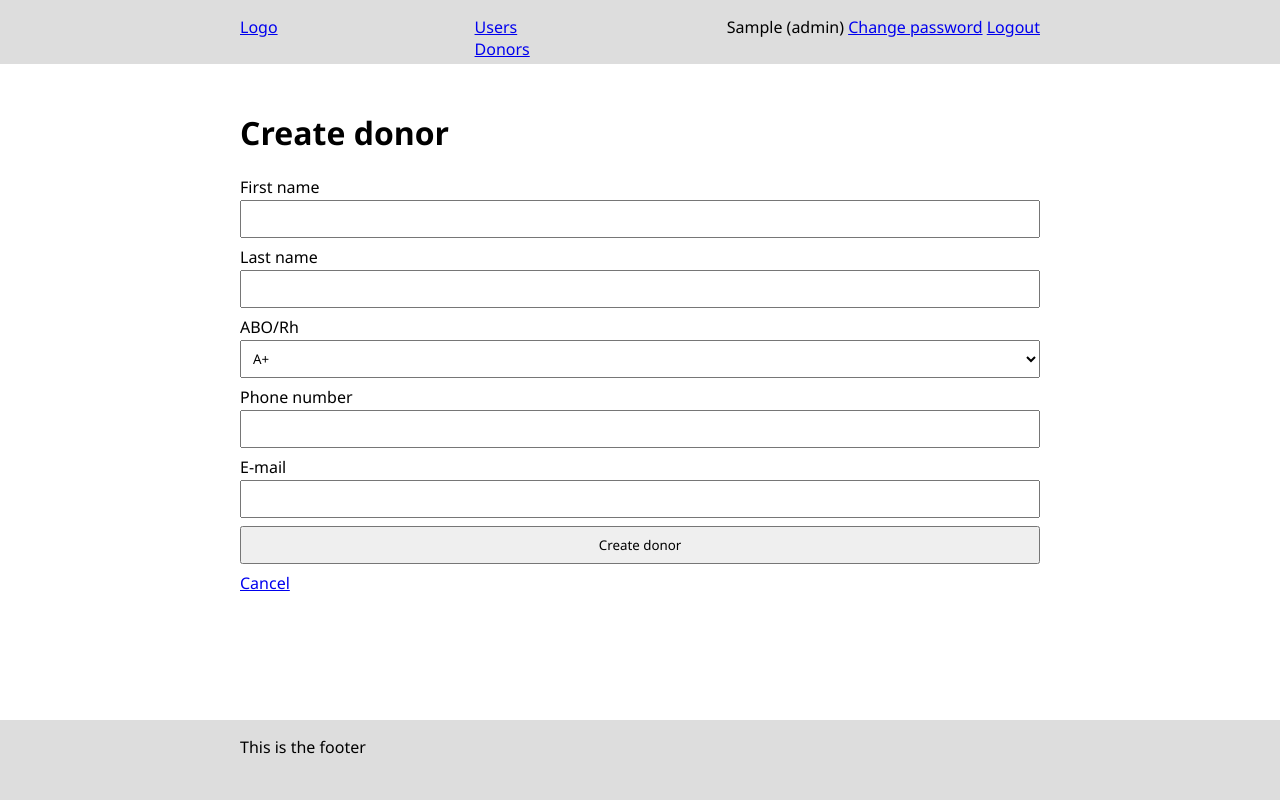
After one commit to claucia/cs50x-final-project, a Flask app: page /donors/new in a window 1280 px wide. The commit adds this page. Run offline with Flask 2, Linux system fonts and the light colour scheme; a user stored in the database is signed in; tables that the repository leaves empty hold one stand-in row (values such as "Sample post"); some libraries are stand-ins or nearby versions.

Commit message:
Create donor

```diff
--- a/app/forms.py
+++ b/app/forms.py
@@ -1,8 +1,17 @@
 from wtforms import Form, StringField, PasswordField, SelectField, SubmitField, validators
-from app.models import Role
+from app.models import BloodType, Role
 
 user_role_choices = [(Role.ADMIN, 'Administrator'),
                      (Role.PHYSICIAN, 'Physician')]
+
+blood_type_choices = [(BloodType.A_POSITIVE, BloodType.A_POSITIVE),
+                      (BloodType.A_NEGATIVE, BloodType.A_NEGATIVE),
+                      (BloodType.B_POSITIVE, BloodType.B_POSITIVE),
+                      (BloodType.B_NEGATIVE, BloodType.B_NEGATIVE),
+                      (BloodType.AB_POSITIVE, BloodType.AB_POSITIVE),
+                      (BloodType.AB_NEGATIVE, BloodType.AB_NEGATIVE),
+                      (BloodType.O_POSITIVE, BloodType.O_POSITIVE),
+                      (BloodType.O_NEGATIVE, BloodType.O_NEGATIVE)]
 
 
 class CreateUserForm(Form):
@@ -61,3 +70,22 @@ class ChangePasswordForm(Form):
         'New password',
         [validators.DataRequired()])
     submit = SubmitField('Change password')
+
+
+# Donor
+class CreateDonorForm(Form):
+    first_name = StringField(
+        'First name',
+        [validators.DataRequired(), validators.Length(min=2, max=100)])
+    last_name = StringField(
+        'Last name',
+        [validators.DataRequired(), validators.Length(min=2, max=100)])
+    abo_rh = SelectField(
+        u'ABO/Rh', choices=blood_type_choices)
+    phone_number = StringField(
+        'Phone number',
+        [validators.DataRequired(), validators.Length(min=6, max=100)])
+    email = StringField(
+        'E-mail',
+        [validators.DataRequired(), validators.Length(min=6, max=100)])
+    submit = SubmitField('Create donor')
--- a/app/models.py
+++ b/app/models.py
@@ -25,6 +25,18 @@ class User(UserMixin, db.Model):
         return self.role == Role.PHYSICIAN
 
 
+class BloodType(object):
+    __slots__ = ()
+    A_POSITIVE = 'A+'
+    A_NEGATIVE = 'A-'
+    AB_POSITIVE = 'AB+'
+    AB_NEGATIVE = 'AB-'
+    B_POSITIVE = 'B+'
+    B_NEGATIVE = 'B-'
+    O_POSITIVE = 'O+'
+    O_NEGATIVE = 'O-'
+
+
 class Donor(db.Model):
     __tablename__ = 'donors'
 
--- a/app/routes/donor.py
+++ b/app/routes/donor.py
@@ -2,13 +2,43 @@ from flask import Flask, render_template, request, redirect, flash, url_for
 from flask_login import login_required
 from app.models import Role, Donor
 from app.app import app
+from app.forms import CreateDonorForm
 from app.extensions import db
 from app.utils import role_required
+
 
 @app.route('/donors', methods=['POST', 'GET'])
 @login_required
 @role_required(Role.ADMIN)
 def list_donors():
     donors = Donor.query.all()
-    print(donors)
     return render_template('donor/list.html', donors=donors)
+
+
+@app.route('/donors/new', methods=['POST', 'GET'])
+@login_required
+@role_required(Role.ADMIN)
+def create_donor():
+
+    form = CreateDonorForm(request.form)
+    if request.method == 'POST' and form.validate():
+
+        if Donor.query.filter_by(email=form.email.data).first():
+            flash('This email/donor has already been registered')
+            app.logger.info('%s has already been registered', form.email.data)
+            return render_template('donor/create.html', form=form)
+
+        donor = Donor(first_name=form.first_name.data,
+                      last_name=form.last_name.data,
+                      abo_rh=form.abo_rh.data,
+                      phone_number=form.phone_number.data,
+                      email=form.email.data)
+
+        db.session.add(donor)
+        db.session.commit()
+
+        flash('The donor has been registered')
+        app.logger.info('%s has been registered', donor.email)
+        return redirect(url_for('list_donors'))
+
+    return render_template('donor/create.html', form=form)
--- /dev/null
+++ b/app/templates/donor/create.html
@@ -0,0 +1,16 @@
+{% extends "layout.html" %}
+{% from "_macros.html" import render_field %}
+
+{% block title %}Create donor{% endblock %}
+
+{% block content %}
+<form method="POST">
+    {{ render_field(form.first_name) }}
+    {{ render_field(form.last_name) }}
+    {{ render_field(form.abo_rh) }}
+    {{ render_field(form.phone_number) }}
+    {{ render_field(form.email) }}
+    {{ render_field(form.submit) }}
+    <a href="{{ url_for('list_donors') }}">Cancel</a>
+</form>
+{% endblock %}
--- a/app/templates/donor/list.html
+++ b/app/templates/donor/list.html
@@ -11,7 +11,7 @@
       <th>Last name</th>
       <th>ABO/Rh</th>
       <th>Phone number</th>
-      <th>email</th>
+      <th>Email</th>
       <th>Last donation date</th>
       <th>Action</th>
     </tr>
```
